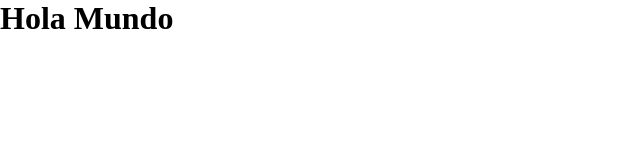
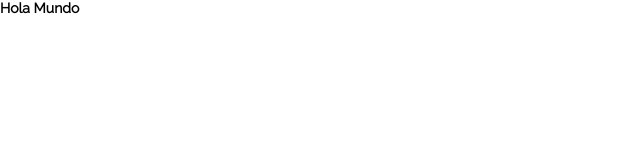
Before and after one commit to andresg9108/mydesign, a website: page web/sidebar/index.html in a window 1280 px wide. Shown: the whole page, without its empty margins (0-640 px from the left). Drawn offline with Linux system fonts and the light colour scheme.

Commit message:
Cargando primeros estilos

```diff
--- a/src/sass/main.sass
+++ b/src/sass/main.sass
@@ -1,3 +1,5 @@
 *
 	margin: 0
 	padding: 0
+	font-family: "Raleway",sans-serif
+	font-size: 14px
--- a/web/sidebar/index.html
+++ b/web/sidebar/index.html
@@ -4,6 +4,7 @@
     <meta charset="utf-8">
     <meta name="viewport" content="width=device-width, initial-scale=1.0 ,user-scalable=no">
 
+    <link rel='stylesheet' type='text/css' href='https://fonts.googleapis.com/css?family=Raleway' />
     <link rel="stylesheet" type="text/css" href="../../src/css/main.css" />
     <script src="../../src/lib/jquery/jquery.min.js"></script>
     <script src="../../src/js/main.js"></script>
```
Also changed, not shown: src/css/main.css, 1 other file.
